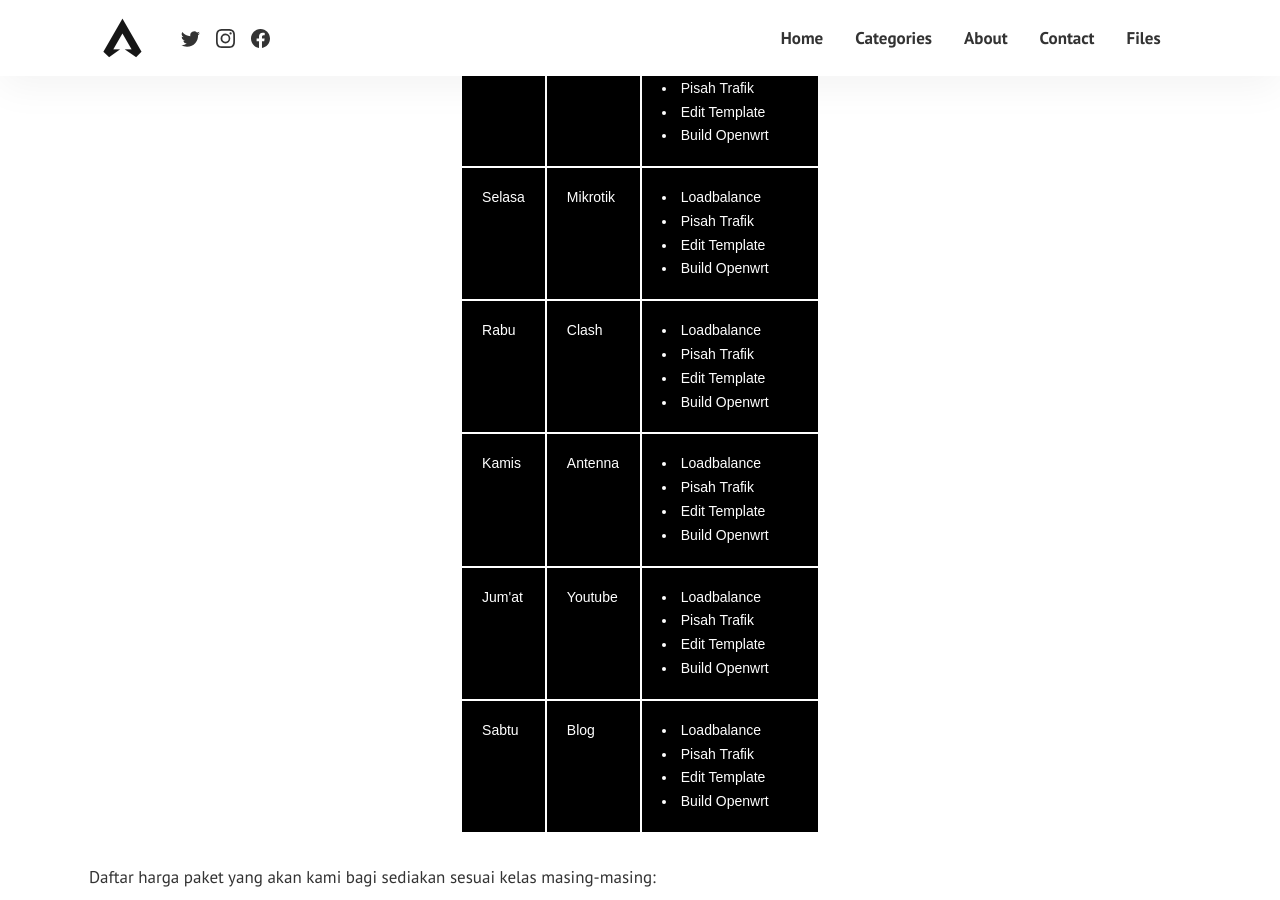
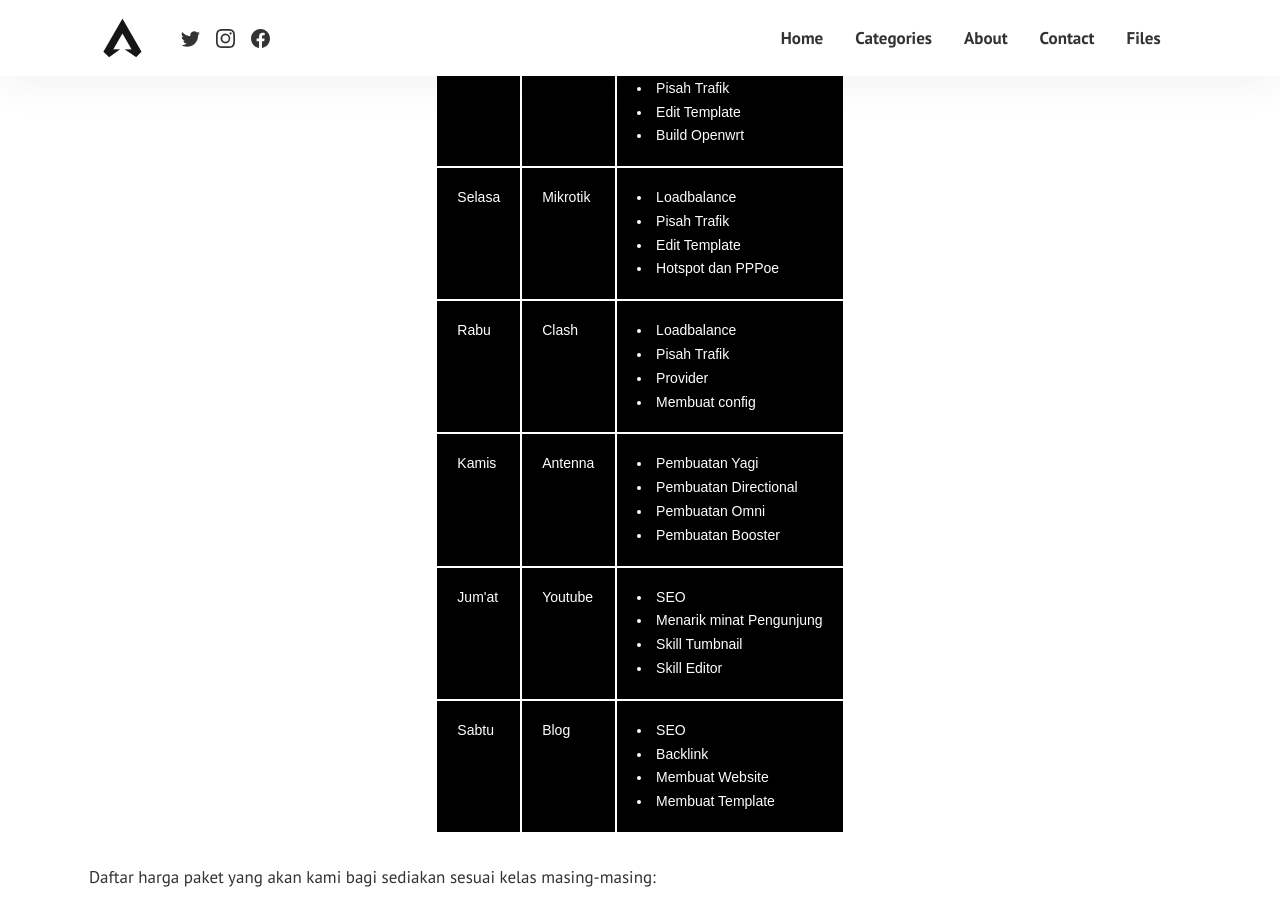
Before and after one commit to mwnsofficial/idtechannel, a Jekyll site: the page built from pages/download/idtechannel-v1.md, in a window 1280 px wide and 900 px high, scrolled down 913 px. Built offline with Jekyll 4.4.1, drawn with Linux system fonts in a browser that asks for light colours; comment, search, counter and statistics services are not loaded.

Commit message:
Update safelink.html

```diff
--- a/_layouts/safelink.html
+++ b/_layouts/safelink.html
@@ -222,7 +222,7 @@ textarea {
     <li style="color:#FFF">Loadbalance</li>
     <li style="color:#FFF">Pisah Trafik</li>
     <li style="color:#FFF">Edit Template</li>
-    <li style="color:#FFF">Build Openwrt</li>
+    <li style="color:#FFF">Hotspot dan PPPoe</li>
     </span></td>
     </span></td>
   </tr>
@@ -232,38 +232,38 @@ textarea {
     <td class="tg-7k2u"><span style="color:#FFF">
     <li style="color:#FFF">Loadbalance</li>
     <li style="color:#FFF">Pisah Trafik</li>
-    <li style="color:#FFF">Edit Template</li>
-    <li style="color:#FFF">Build Openwrt</li>
+    <li style="color:#FFF">Provider</li>
+    <li style="color:#FFF">Membuat config</li>
     </span></td>
   </tr>
   <tr>
     <td class="tg-7k2u"><span style="color:#FFF">Kamis</span></td>
     <td class="tg-7k2u"><span style="color:#FFF">Antenna</span></td>
     <td class="tg-7k2u"><span style="color:#FFF">
-    <li style="color:#FFF">Loadbalance</li>
-    <li style="color:#FFF">Pisah Trafik</li>
-    <li style="color:#FFF">Edit Template</li>
-    <li style="color:#FFF">Build Openwrt</li>
+    <li style="color:#FFF">Pembuatan Yagi</li>
+    <li style="color:#FFF">Pembuatan Directional</li>
+    <li style="color:#FFF">Pembuatan Omni</li>
+    <li style="color:#FFF">Pembuatan Booster</li>
     </span></td>
   </tr>
   <tr>
     <td class="tg-7k2u"><span style="color:#FFF">Jum'at</span></td>
     <td class="tg-7k2u"><span style="color:#FFF">Youtube</span></td>
     <td class="tg-7k2u"><span style="color:#FFF">
-    <li style="color:#FFF">Loadbalance</li>
-    <li style="color:#FFF">Pisah Trafik</li>
-    <li style="color:#FFF">Edit Template</li>
-    <li style="color:#FFF">Build Openwrt</li>
+    <li style="color:#FFF">SEO</li>
+    <li style="color:#FFF">Menarik minat Pengunjung</li>
+    <li style="color:#FFF">Skill Tumbnail</li>
+    <li style="color:#FFF">Skill Editor</li>
     </span></td>
   </tr>
   <tr>
     <td class="tg-7k2u"><span style="color:#FFF">Sabtu</span></td>
     <td class="tg-7k2u"><span style="color:#FFF">Blog</span></td>
     <td class="tg-7k2u"><span style="color:#FFF">
-    <li style="color:#FFF">Loadbalance</li>
-    <li style="color:#FFF">Pisah Trafik</li>
-    <li style="color:#FFF">Edit Template</li>
-    <li style="color:#FFF">Build Openwrt</li>
+    <li style="color:#FFF">SEO</li>
+    <li style="color:#FFF">Backlink</li>
+    <li style="color:#FFF">Membuat Website</li>
+    <li style="color:#FFF">Membuat Template</li>
     </span></td>
   </tr>
 </tbody>
```
